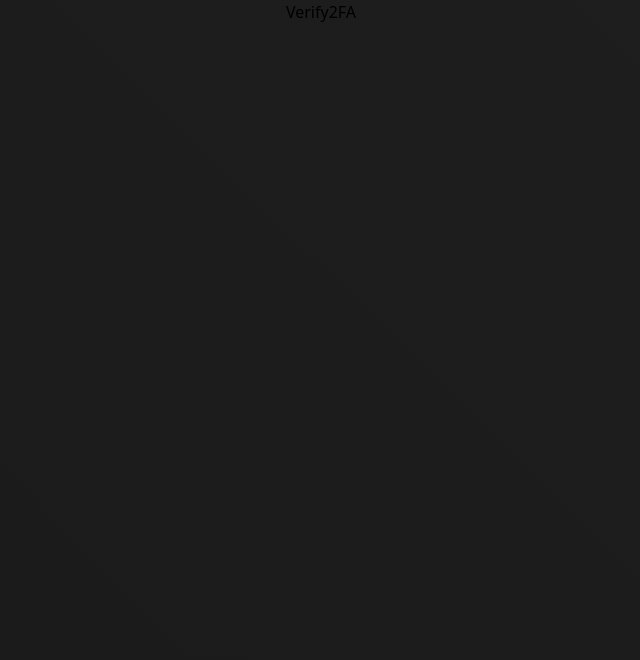
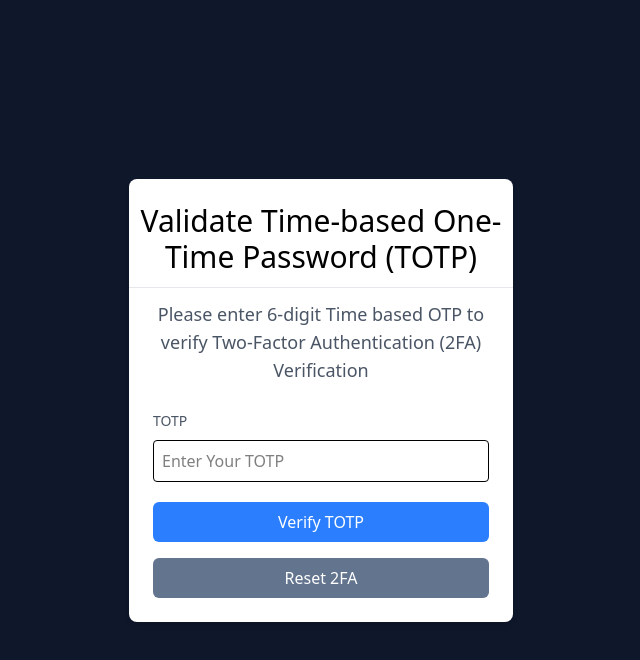
Before and after one commit to OmkarArdekar12/CodeElevate, a React (Vite) app in the folder frontend/: page /verify-2fa in a window 1280 px wide. Shown: the top 660 px of the page, without its empty margins (319-959 px from the left). Built offline with nearby package versions, Linux system fonts and the light colour scheme; sample sign-in values are in the browser's storage.

Commit message:
Setting up two-factor-authentication Verificationp

```diff
--- a/frontend/src/components/TwoFASetup.jsx
+++ b/frontend/src/components/TwoFASetup.jsx
@@ -58,6 +58,7 @@ const TwoFASetup = ({ onSetupComplete }) => {
             defaultValue=""
             value={response.secret}
             className="w-full border rounded mt-2 text-xs text-gray-600 p-4"
+            placeholder="Enter the Code"
             onClick={copyClipBoard}
           />
         </div>
--- a/frontend/src/components/TwoFAVerification.jsx
+++ b/frontend/src/components/TwoFAVerification.jsx
@@ -0,0 +1,81 @@
+import React, { useState } from "react";
+import { verify2FA, reset2FA } from "../service/authApi";
+
+const TwoFAVerification = ({ onVerifySuccess, onResetSuccess }) => {
+  const [otp, setOtp] = useState("");
+  const [error, setError] = useState("");
+
+  const handleTokenVerification = async (e) => {
+    e.preventDefault();
+    try {
+      const { data } = await verify2FA(otp);
+      onVerifySuccess(data);
+    } catch (error) {
+      setOtp("");
+      console.log("The error is: ", error.message);
+      setError("Invalid OTP");
+    }
+  };
+
+  const handleReset = async (e) => {
+    e.preventDefault();
+    try {
+      const { data } = await reset2FA();
+      onResetSuccess(data);
+    } catch (error) {
+      console.log("The error is: ", error.message);
+      setError(error.message);
+    }
+  };
+
+  return (
+    <form
+      onSubmit={handleTokenVerification}
+      className="bg-white rounded-lg shadow-black-300 shadow-md w-full max-w-sm mx-auto text-black"
+    >
+      <div className="pt-6">
+        <h2 className="text-3xl text-center font-extralight">
+          Validate Time-based One-Time Password (TOTP)
+        </h2>
+      </div>
+      <hr className="text-gray-200 mt-3 mb-3" />
+      <p className="text-center text-gray-600 text-lg font-light px-2">
+        Please enter 6-digit Time based OTP to verify Two-Factor Authentication
+        (2FA) Verification
+      </p>
+      <div className="p-6">
+        <div className="mb-4">
+          <label htmlFor="totp" className="text-gray-600 text-sm">
+            TOTP
+          </label>
+          <input
+            id="totp"
+            label="TOPT"
+            type="text"
+            value={otp}
+            onChange={(e) => setOtp(e.target.value)}
+            className="w-full p-2 border rounded mt-2"
+            placeholder="Enter Your TOTP"
+            required
+          />
+        </div>
+        {error && <p className="text-red-500 text-sm mb-3">{error}</p>}
+        <button
+          type="submit"
+          className="w-full mt-1 bg-blue-500 text-white py-2 rounded-md hover:bg-blue-600 hover-text-border mb-3"
+        >
+          Verify TOTP
+        </button>
+        <button
+          type="submit"
+          className="w-full mt-1 bg-slate-500 text-white py-2 rounded-md hover:bg-slate-600 hover-text-border"
+          onClick={handleReset}
+        >
+          Reset 2FA
+        </button>
+      </div>
+    </form>
+  );
+};
+
+export default TwoFAVerification;
--- a/frontend/src/pages/Verify2FA.jsx
+++ b/frontend/src/pages/Verify2FA.jsx
@@ -1,7 +1,30 @@
 import React from "react";
+import TwoFAVerification from "../components/TwoFAVerification";
+import { useNavigate } from "react-router-dom";
 
 const Verify2FA = () => {
-  return <div>Verify2FA</div>;
+  const navigate = useNavigate();
+
+  const handleVerification = async (data) => {
+    if (data) {
+      navigate("/");
+    }
+  };
+
+  const handle2FAReset = async (data) => {
+    if (data) {
+      navigate("/setup-2fa");
+    }
+  };
+
+  return (
+    <div className="w-[100%] h-[100%] text-white bg-slate-900 flex flex-col justify-center items-center px-10 py-9">
+      <TwoFAVerification
+        onVerifySuccess={handleVerification}
+        onResetSuccess={handle2FAReset}
+      />
+    </div>
+  );
 };
 
 export default Verify2FA;
```
